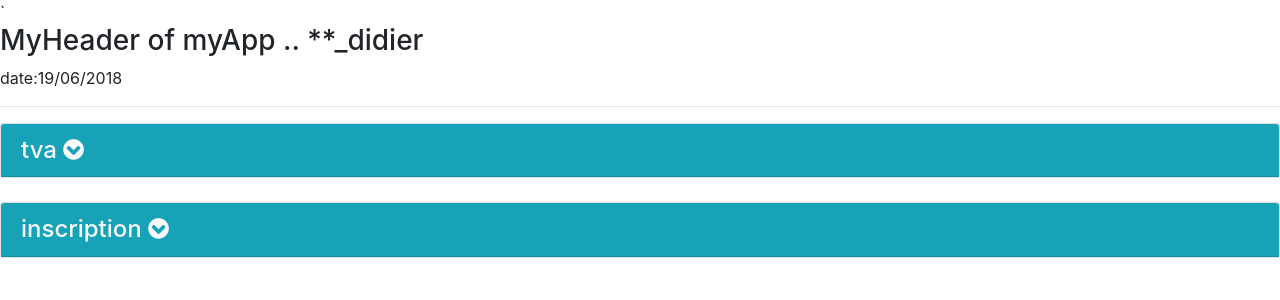
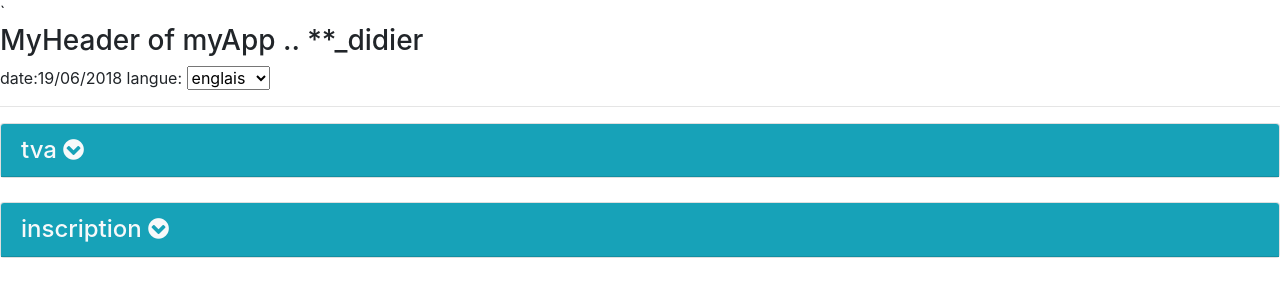
Before and after one commit to didier-tp/ibdef_angular, an Angular app: page / in a window 1280 px wide. Shown: the top 300 px of the page. Built offline with nearby package versions, Linux system fonts and the light colour scheme.

Commit message:
nouvelle version

```diff
--- a/src/app/my-header/my-header.component.html
+++ b/src/app/my-header/my-header.component.html
@@ -1,3 +1,7 @@
 `<h3>MyHeader of {{titre}} .. {{fixedValue}}</h3>
-date:{{date  | date:"dd/MM/yyyy" }}
+date:{{date  | date:"dd/MM/yyyy" }} langue:
+<select [(ngModel)]="langue">
+    <option value="en">englais</option>
+    <option value="fr">francais</option>
+</select>
 <hr/>
```
